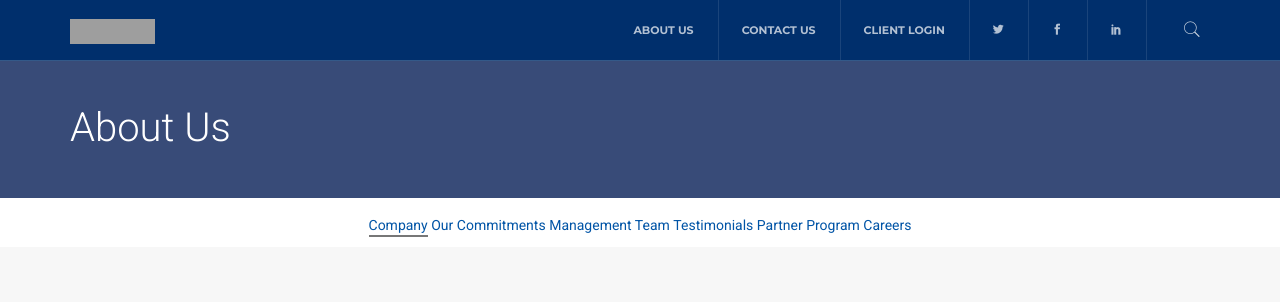
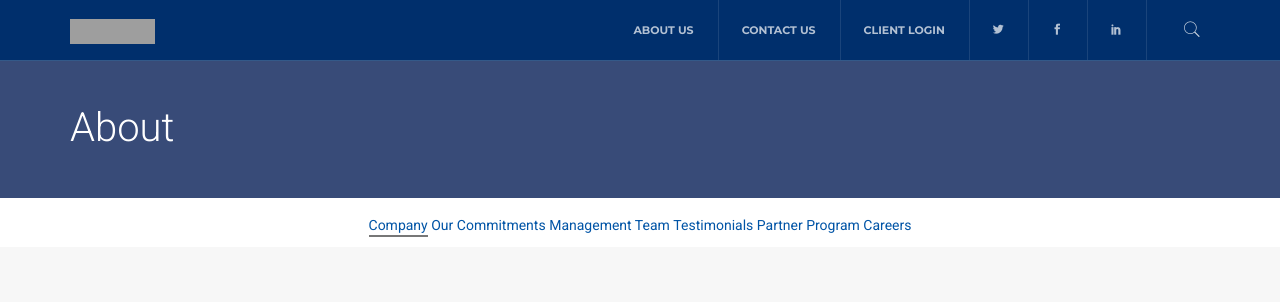
Before and after one commit to niksimms/coreix.github.io, a Jekyll site: the page built from about-us/index.html, in a window 1280 px wide and 900 px high. Shown: the top 302 px of the window. Built offline with Jekyll 4.4.1, drawn with Linux system fonts in a browser that asks for light colours; grey boxes are pictures that could not be loaded.

Commit message:
Update index.html

```diff
--- a/about-us/index.html
+++ b/about-us/index.html
@@ -4,21 +4,7 @@ title: About Coreix
 ---
 
 {% include menu.html %}
-
-<section class="double-pad" style="background: #384b78; padding-top: 100px; padding-bottom: 10px;">
-	<div class="background-image-holder overlay" style="opacity: 0 !important;">
-		<img alt="Slide Background" class="background-image" src="img/hero19.jpg">
-	</div>
-
-
-	<div class="container">
-		<div class="row">
-			<div class="col-md-6 col-sm-7">
-				<h1 class="text-white" style="font-size: 40px;">About Us</h1>
-			</div>
-		</div>
-	</div>
-</section>
+{% include title.html param="About" variable-param=page.variable %}
 
 
 <section class="action-strip-2" style="z-index: 10000; background: none; padding: 0px; background: #ffffff; padding-top: 15px; padding-bottom: 10px;">
```
